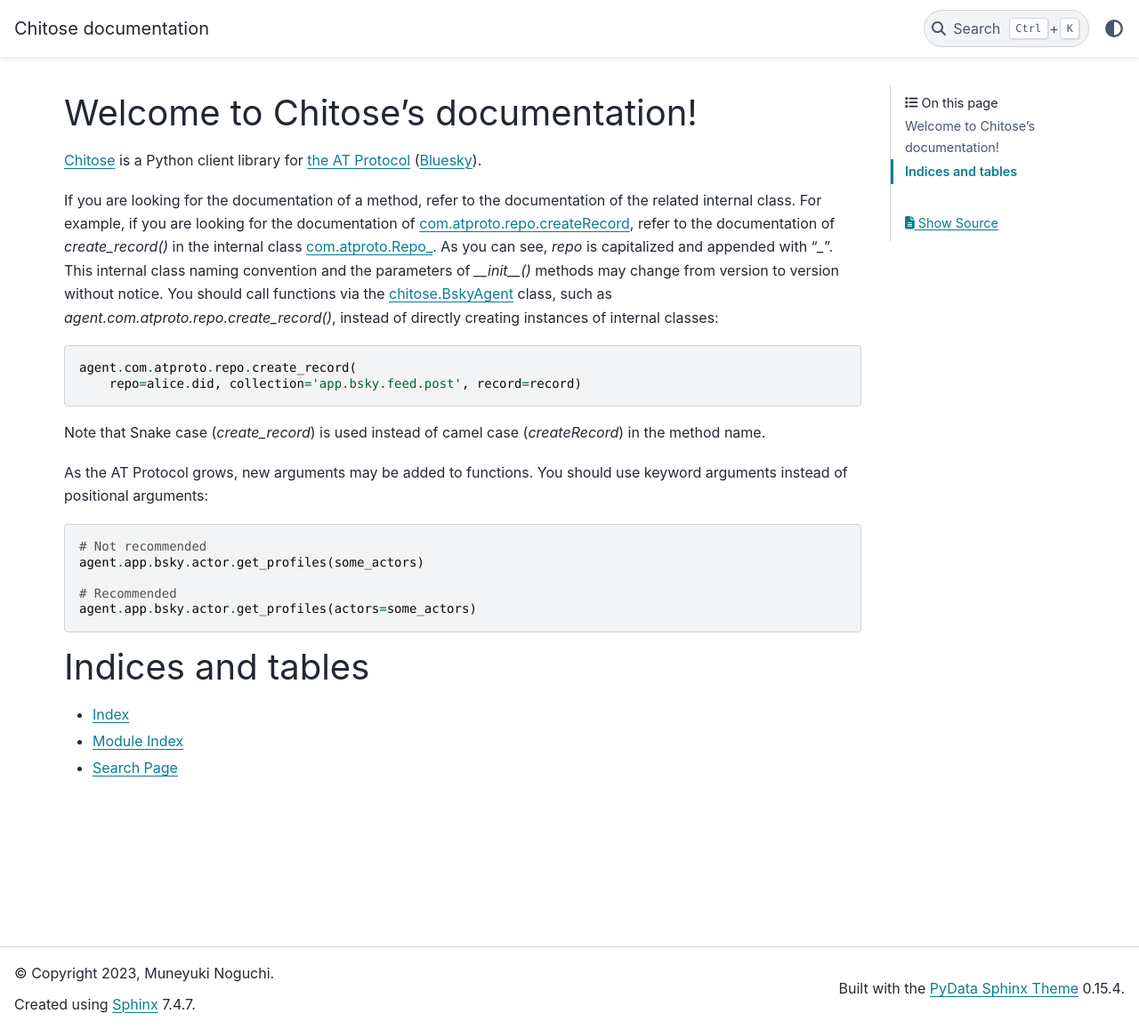
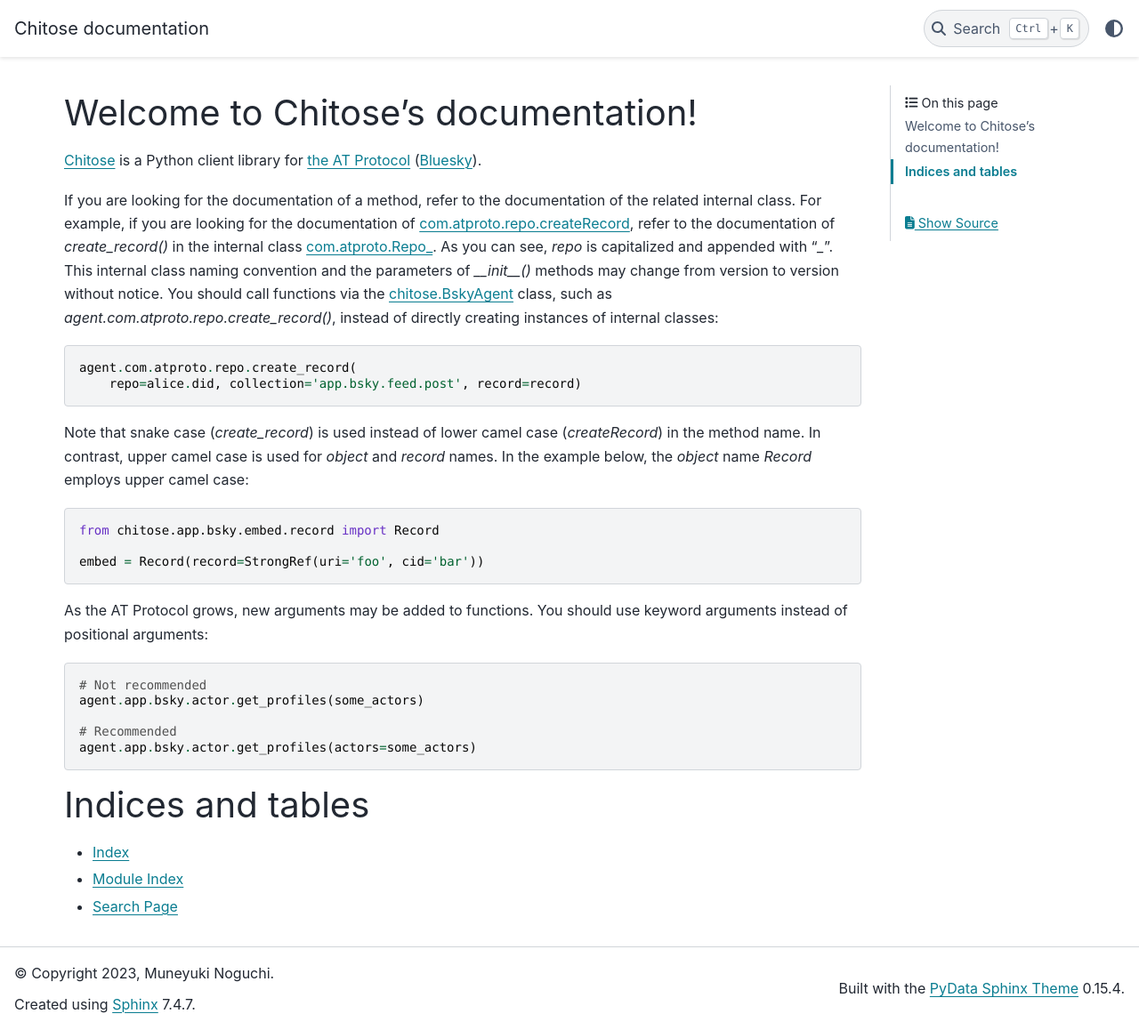
Before and after one commit to mnogu/chitose, a Sphinx documentation site: the page built from docs/source/index.rst, in a window 1280 px wide and 1158 px high. Shown: the whole window at 89% size. Built offline with Sphinx 7.4.7 and the PyData theme 0.15.4, drawn with Linux system fonts in a browser that asks for light colours.

Commit message:
Add a note on object and record names

```diff
--- a/docs/source/index.rst
+++ b/docs/source/index.rst
@@ -16,7 +16,13 @@
    agent.com.atproto.repo.create_record(
        repo=alice.did, collection='app.bsky.feed.post', record=record)
 
-Note that Snake case (`create_record`) is used instead of camel case (`createRecord`) in the method name.
+Note that snake case (`create_record`) is used instead of lower camel case (`createRecord`) in the method name. In contrast, upper camel case is used for `object` and `record` names. In the example below, the `object` name `Record` employs upper camel case:
+
+.. code-block:: python
+
+   from chitose.app.bsky.embed.record import Record
+
+   embed = Record(record=StrongRef(uri='foo', cid='bar'))
 
 As the AT Protocol grows, new arguments may be added to functions. You should use keyword arguments instead of positional arguments:
 
```
